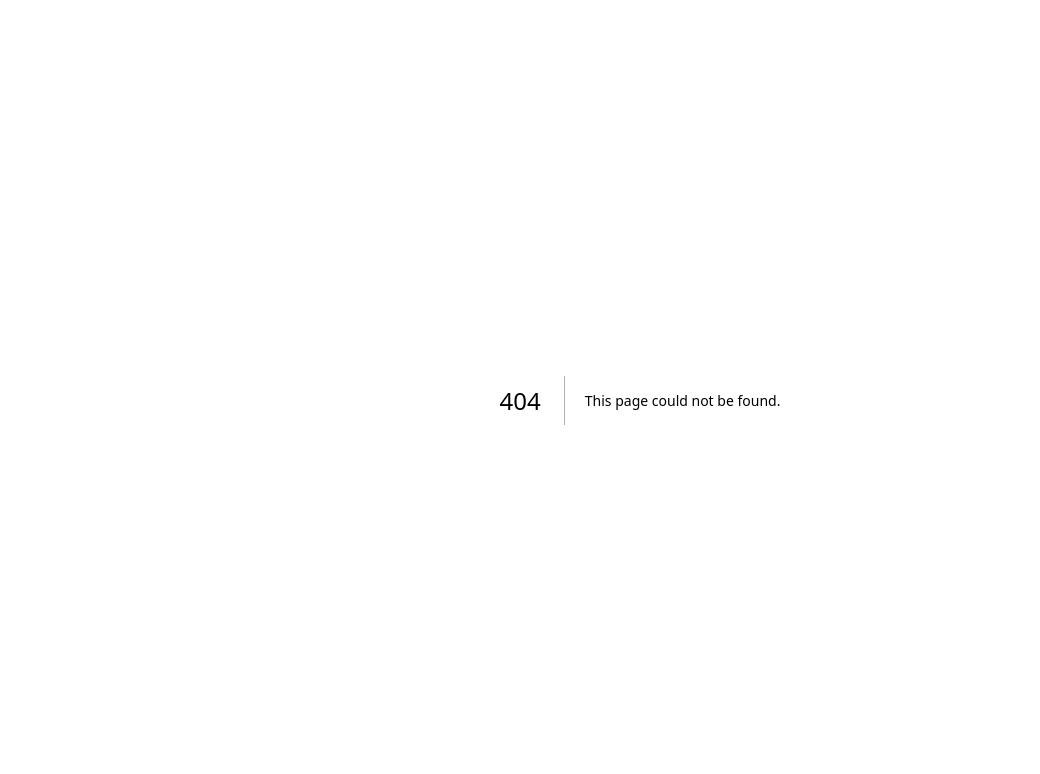
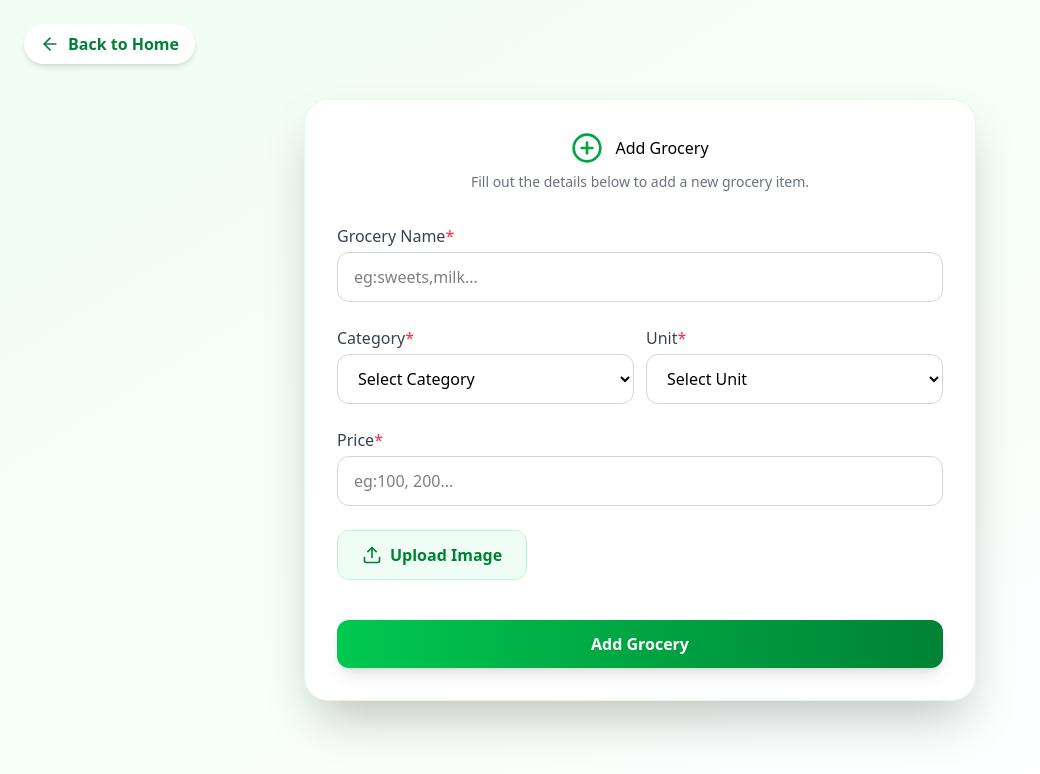
Before and after one commit to vikashrao5464/grocery-delivery, a Next.js app in the folder snapcart/: page /admin/add-grocery in a window 1280 px wide. Before the commit this address had no page. Shown: the top 774 px of the page, without its empty margins (0-1040 px from the left). Built offline with nearby package versions, Linux system fonts and the light colour scheme.

Commit message:
added page for adding grocery(admin route)

```diff
--- /dev/null
+++ b/snapcart/src/app/admin/add-grocery/page.tsx
@@ -0,0 +1,151 @@
+"use client"
+import React, { ChangeEvent, FormEvent } from 'react'
+import Link from 'next/link'
+import { ArrowLeft, Loader, PlusCircle, Upload } from 'lucide-react'
+import { motion } from 'framer-motion'
+import { useState } from 'react'
+import Image from 'next/image'
+import axios from 'axios'
+
+const categories = [
+  "Fruits and Vegetables",
+  "Dairy and Eggs",
+  "Rice,Atta and Grains",
+  "Snacks and Biscuits",
+  "Spices and Masalas",
+  "Beverages and Drinks",
+  "Personal Care",
+  "HouseHold Supplies",
+  "Instant and Packed Foods",
+  "Baby and Pet Care"
+]
+const units = ["kg", "g", "litre", "ml", "piece", "pack"]
+function AddGrocery() {
+  const [name,setName]=useState("");
+  const [category,setCategory]=useState("");
+  const [price,setPrice]=useState("");
+  const [unit,setUnit]=useState("");
+  const [loading,setLoading]=useState(false);
+  const [preview,setPreview]=useState<string | null>();
+  const [backendImage ,setBackendImage]=useState<File | null>();
+  const handleImageChange=(e:ChangeEvent<HTMLInputElement>)=>{
+    const files=e.target.files;
+    if(!files || files.length==0) return;
+    const file=files[0];
+    setBackendImage(file);
+    setPreview(URL.createObjectURL(file));
+  }
+const handleSubmit=async(e:FormEvent) => {
+    try{
+      e.preventDefault();
+      setLoading(true);
+      const formData=new FormData();
+      formData.append("name",name);
+      formData.append("category",category);
+      formData.append("price",price);
+      formData.append("unit",unit);
+      if(backendImage){
+        formData.append("image",backendImage);
+      }
+   const result=await axios.post("/api/admin/add-grocery",formData);
+    setLoading(false);
+   console.log(result.data);
+    }catch(error){
+     console.log(error);
+      setLoading(false);
+    }
+}
+  return (
+
+    <div className='min-h-screen flex items-center justify-center bg-linear-to-br from-green-50 to-white py-16 px-4 relative '>
+      <Link href={"/"} className='absolute top-6 left-6 flex items-center gap-2 text-green-700 font-semibold bg-white px-4 py-2 rounded-full shadow-md hover:bg-green-100 hover:shadow-lg transition-all'>
+        <ArrowLeft className='w-5 h-5' />
+        <span className='hidden md:flex'>Back to Home</span>
+      </Link>
+
+      <motion.div
+        initial={{ y: 20, opacity: 0 }}
+        animate={{ y: 0, opacity: 1 }}
+        transition={{ duration: 0.4 }}
+        className='bg-white w-full max-w-2xl shadow-2xl rounded-3xl border border-green-100 p-8'
+      >
+        <div className='flex flex-col items-center mb-8'>
+          <div className='flex items-center gap-3 '>
+            <PlusCircle className='text-green-600 w-8 h-8' />
+            <h1>Add Grocery</h1>
+
+          </div>
+          <p className='text-gray-500 text-sm mt-2 text-center '>Fill out the details below to add a new grocery item.</p>
+        </div>
+
+        <form className='flex flex-col gap-6 w-full' onSubmit={handleSubmit}>
+          <div>
+            <label htmlFor='name' className='block text-gray-700 font-medium mb-1'>
+              Grocery Name
+              <span className='text-red-500 '>*</span></label>
+            <input type='text' id='name' value={name} placeholder='eg:sweets,milk...' className='w-full border border-gray-300 rounded-xl px-4 py-3  outline-none focus:ring-2 focus:ring-green-400 transition-all'
+            onChange={(e)=>setName(e.target.value)} />
+          </div>
+
+          <div className='grid grid-cols-1 sm:grid-cols-2 gap-3'>
+            <div>
+              <label className='block text-gray-700 font-medium mb-1'>Category
+                <span className='text-red-500'>*</span>
+              </label>
+              <select name="category" value={category} onChange={(e) => setCategory(e.target.value)} className='w-full border border-gray-300 rounded-xl px-4 py-3  outline-none focus:ring-2 focus:ring-green-400 transition-all bg-white'>
+                <option value="">Select Category</option>
+                {categories.map(cat => (
+                  <option key={cat} value={cat}>{cat}</option>
+                ))}
+              </select>
+            </div>
+
+            <div>
+           <label className='block text-gray-700 font-medium mb-1'>Unit
+                <span className='text-red-500'>*</span>
+              </label>
+              <select name="unit" value={unit} onChange={(e)=>setUnit(e.target.value)} className='w-full border border-gray-300 rounded-xl px-4 py-3  outline-none focus:ring-2 focus:ring-green-400 transition-all bg-white'>
+                <option value="">Select Unit</option>
+                {units.map(unit => (
+                  <option key={unit} value={unit}>{unit}</option>
+                ))}
+              </select>
+            </div>
+          </div>
+
+          <div>
+            <label htmlFor='price' className='block text-gray-700 font-medium mb-1'>
+              Price
+              <span className='text-red-500 '>*</span></label>
+            <input type='text' id='price' value={price} onChange={(e)=>setPrice(e.target.value)} placeholder='eg:100, 200...' className='w-full border border-gray-300 rounded-xl px-4 py-3  outline-none focus:ring-2 focus:ring-green-400 transition-all' />
+          </div>
+
+          <div className='flex flex-col sm:flex-row items-center gap-5'>
+            <label htmlFor='image' className='cursor-pointer flex items-center justify-center gap-2 bg-green-50 text-green-700 font-semibold border border-green-200 rounded-xl px-6 py-3 hover:bg-green-100 transition-all w-full sm:w-auto'>
+              <Upload className='w-5 h-5' />
+              Upload Image
+             </label>
+            <input type='file' accept='image/*' id='image' hidden
+            onChange={handleImageChange}
+            />
+
+            {preview && <Image src={preview} alt="Image" width={100} height={100} className='rounded-xl shadow-md border border-gray-200 object-cover' />}
+          </div>
+
+          <motion.button
+          whileHover={{scale:1.02}}
+          whileTap={{scale:0.9}}
+          disabled={loading}
+          className='mt-4 w-full bg-linear-to-r from-green-500 to-green-700 text-white font-semibold py-3 rounded-xl shadow-lg hover:shadow-xl disabled:opacity-60 transition-all flex items-center justify-center gap-2'
+          >
+            {loading ? <Loader className='w-5 h-5 animate-spin' /> :  "Add Grocery" }
+          </motion.button>
+
+        </form>
+      </motion.div>
+
+    </div>
+  )
+}
+
+export default AddGrocery
--- a/snapcart/src/auth.ts
+++ b/snapcart/src/auth.ts
@@ -15,7 +15,7 @@ export const { handlers, signIn, signOut, auth } = NextAuth({
 
       },
       async authorize(credentials,request){
-       connectDb();
+       await connectDb();
        const email=credentials.email;
        const password=credentials.password as string;
        const user=await User.findOne({email});
@@ -43,7 +43,7 @@ export const { handlers, signIn, signOut, auth } = NextAuth({
   // for google provider
   async signIn({user,account}){
     if(account?.provider==="google"){
-      connectDb();
+      await connectDb();
       // check if user already exists
       let dbUser=await User.findOne({email:user.email});
       if(!dbUser){
--- a/snapcart/src/components/Nav.tsx
+++ b/snapcart/src/components/Nav.tsx
@@ -3,37 +3,81 @@ import React, { useEffect, useRef, useState } from 'react'
 import mongoose from 'mongoose';
 import Link from 'next/link';
 import Image from 'next/image';
-import { Cross, LogOut, Package, PlusCircle, Search, SearchCheck, ShoppingCartIcon, User, UserCircle, X ,Boxes, ClipboardCheck} from 'lucide-react';
+import { Cross, LogOut, Package, PlusCircle, Search, SearchCheck, ShoppingCartIcon, User, UserCircle, X, Boxes, ClipboardCheck, Menu } from 'lucide-react';
 import { AnimatePresence } from 'motion/react';
-import {motion} from 'motion/react';
+import { motion } from 'motion/react';
 import { signOut } from 'next-auth/react';
+import { createPortal } from 'react-dom';
 
-interface IUser{
-  _id:mongoose.Types.ObjectId;
-  name:string;
-  email:string;
-  password?:string;
-  mobile?:string;
-  role:"user" | "admin" | "deliveryBoy";
-  image?:string;
+interface IUser {
+  _id: mongoose.Types.ObjectId;
+  name: string;
+  email: string;
+  password?: string;
+  mobile?: string;
+  role: "user" | "admin" | "deliveryBoy";
+  image?: string;
 }
 
-function Nav ({user}:{user:IUser}) {
-  console.log("nav user:",user);
-  const [open,setOpen] =useState(false);
-  const profileDropDown=useRef<HTMLDivElement>(null);
-  const [searchBarOpen,setSearchBarOpen]=useState(false);
-  useEffect(()=>{
-    const handleClickOutside=(e:MouseEvent)=>{
-      if(profileDropDown.current && !profileDropDown.current.contains(e.target as Node)){
+function Nav({ user }: { user: IUser }) {
+  console.log("nav user:", user);
+  const [open, setOpen] = useState(false);
+  const profileDropDown = useRef<HTMLDivElement>(null);
+  const [searchBarOpen, setSearchBarOpen] = useState(false);
+  const [menuOpen, setMenuOpen] = useState(false);
+  useEffect(() => {
+    const handleClickOutside = (e: MouseEvent) => {
+      if (profileDropDown.current && !profileDropDown.current.contains(e.target as Node)) {
         setOpen(false);
       }
     }
-    document.addEventListener("mousedown",handleClickOutside);
-    return ()=>{
-      document.removeEventListener("mousedown",handleClickOutside);
+    document.addEventListener("mousedown", handleClickOutside);
+    return () => {
+      document.removeEventListener("mousedown", handleClickOutside);
     }
-  },[]);
+  }, []);
+
+  const sideBar = menuOpen ? createPortal(
+    <AnimatePresence>
+      <motion.div
+        initial={{ x: -100, opacity: 0 }}
+        animate={{ x: 0, opacity: 1 }}
+        exit={{ x: -100 }}
+        transition={{ type: "spring", stiffness: 100, damping: 10 }}
+        className='fixed top-0 left-0 h-full w-[75%] sm:w-[60%] z-9999 bg-linear-to-b from-green-800/90 via-green-700/80 to-green-900/80 backdrop-blur-xl border-r border-green-400/20 shadow-[0_0_50px_-10px_rgba(0,255,100,0.3)] flex flex-col p-6 text-white '
+      >
+        <div className='flex justify-between items-center mb-2'>
+          <h1 className='font-extrabold text-2xl tracking-wide text-white/90'>Admin Panel</h1>
+          <button onClick={() => setMenuOpen(false)} className='text-white/80 hover:text-red-400 text-2xl font-semibold transition '><X /></button>
+        </div>
+
+        <div className='flex items-center gap-3 p-3 mt-3 rounded-xl bg-white/10 hover:bg-white/15 transition-all shadow-inner '>
+          <div className='w-12 h-12 rounded-full relative overflow-hidden border-2 border-green-400/60 shadow-md '>
+            {user.image ? <Image src={user.image} alt="user image" fill className='object-cover rounded-full' /> : <User />}
+          </div>
+          <div>
+            <h2 className='text-lg font-semibold text-white'>{user.name}</h2>
+            <p className='text-xs text-green-200 capitalize tracking-wide'>{user.role}</p>
+          </div>
+
+        </div>
+        <div className='flex flex-col gap-3 font-medium mt-6 '>
+          <Link href={"/admin/add-grocery"} className='flex items-center gap-3 p-3 rounded-lg bg-white/10 hover:bg-white/20 hover:pl-4 transition-all'> <PlusCircle className='w-5 h-5 ' />
+            Add Grocery</Link>
+          <Link href={""} className='flex items-center gap-3 p-3 rounded-lg bg-white/10 hover:bg-white/20 hover:pl-4 transition-all'> <Boxes className='w-5 h-5 ' /> View grocery</Link>
+          <Link href={""} className='flex items-center gap-3 p-3 rounded-lg bg-white/10 hover:bg-white/20 hover:pl-4 transition-all'><ClipboardCheck className='w-5 h-5' /> Manage Orders</Link>
+        </div>
+
+        <div className='my-5 border-t border-white/20'></div>
+        <div className='flex items-center gap-3 text-red-300 font-semibold mt-auto hover:bg-red-500 /20 p-3 rounded-lg transition-all ' onClick={async () => await signOut({ callbackUrl: "/" })}>
+          <LogOut className='w-5 h-5 text-red-400 ' />
+          Log Out
+        </div>
+
+
+      </motion.div>
+    </AnimatePresence>, document.body
+  ) : null
   return (
     <div className='w-[95%] fixed top-4 left-1/2 -translate-x-1/2 bg-gradient-to-r from-green-500  to-green-700 rounded-2xl shadow-lg shadow-black/30 flex justify-between items-center h-20 px-4 md:px-8 z-50 ' >
 
@@ -42,72 +86,75 @@ function Nav ({user}:{user:IUser}) {
 
 
 
-     {user.role==="user" &&   <form className='hidden md:flex items-center bg-white rounded-full px-4 py-2 w-1/2 max-w-lg shadow-md'>
-      <Search className='text-gray-500 w-5 h-5 mr-2'/>
-      <input type="text" placeholder='Search Grocries...' className='w-full outline-none text-gray-700 placeholder-gray-400'/>
+      {user.role === "user" && <form className='hidden md:flex items-center bg-white rounded-full px-4 py-2 w-1/2 max-w-lg shadow-md'>
+        <Search className='text-gray-500 w-5 h-5 mr-2' />
+        <input type="text" placeholder='Search Grocries...' className='w-full outline-none text-gray-700 placeholder-gray-400' />
       </form>}
 
       {/* for smaller screen search button */}
       <div className='flex items-center gap-3 md:gap-6 relative'>
 
-        {user.role==="user" && <> <div className='bg-white rounded-full w-11 h-11 flex items-center justify-center shadow-md hover:scale-105 transition md:hidden' onClick={()=>setSearchBarOpen(prev=>!prev)}>
-          <Search className='text-green-600 w-6 h-6'/>
+        {user.role === "user" && <> <div className='bg-white rounded-full w-11 h-11 flex items-center justify-center shadow-md hover:scale-105 transition md:hidden' onClick={() => setSearchBarOpen(prev => !prev)}>
+          <Search className='text-green-600 w-6 h-6' />
 
         </div>
 
           <Link href={""} className='relative bg-white rounded-full w-11 h-11 flex items-center justify-center shadow-md hover:scale-105 transition'>
-         <ShoppingCartIcon className='text-green-600 w-6 h-6 '/>
+            <ShoppingCartIcon className='text-green-600 w-6 h-6 ' />
             <span className='absolute -top-1 -right-1 bg-red-500 text-white text-xs w-5 h-5 flex items-center justify-center rounded-full font-semibold shadow '>0</span>
           </Link></>}
 
         {/* Nav for admin  */}
-        {user.role==="admin" &&
+        {user.role === "admin" &&
           <>
             <div className='hidden md:flex items-center gap-4 '>
-          <Link href={""} className='flex items-center gap-2 bg-white text-green-700 font-semibold px-4 py-2 rounded-full hover:bg-green-100 transition-all'> <PlusCircle className='w-5 h-5 '/>
+              <Link href={"/admin/add-grocery"} className='flex items-center gap-2 bg-white text-green-700 font-semibold px-4 py-2 rounded-full hover:bg-green-100 transition-all'> <PlusCircle className='w-5 h-5 ' />
                 Add Grocery</Link>
-          <Link href={""} className='flex items-center gap-2 bg-white text-green-700 font-semibold px-4 py-2 rounded-full hover:bg-green-100 transition-all'> <Boxes className='w-5 h-5 '/> View grocery</Link>
-          <Link href={""} className='flex items-center gap-2 bg-white text-green-700 font-semibold px-4 py-2 rounded-full hover:bg-green-100 transition-all'><ClipboardCheck className='w-5 h-5'/> Manage Orders</Link>
+              <Link href={""} className='flex items-center gap-2 bg-white text-green-700 font-semibold px-4 py-2 rounded-full hover:bg-green-100 transition-all'> <Boxes className='w-5 h-5 ' /> View grocery</Link>
+              <Link href={""} className='flex items-center gap-2 bg-white text-green-700 font-semibold px-4 py-2 rounded-full hover:bg-green-100 transition-all'><ClipboardCheck className='w-5 h-5' /> Manage Orders</Link>
+            </div>
+            <div className='md:hidden bg-white rounded-full w-10 h-10 flex items-center justify-center shadow-md ' onClick={() => setMenuOpen(prev => !prev)}>
+              <Menu className='text-green-600 w-6 h-6 ' />
             </div>
           </>
         }
 
 
         <div className='relative' ref={profileDropDown}>
-        <div className='bg-white rounded-full w-11 h-11 flex items-center justify-center overflow-hidden shadow-md hover:scale-105 transition-transform ' onClick={()=>setOpen(prev=>!prev)}>
-          {user.image ? <Image src={user.image} alt="user image" fill className='object-cover rounded-full'/> : <User />}
+          <div className='bg-white rounded-full w-11 h-11 flex items-center justify-center overflow-hidden shadow-md hover:scale-105 transition-transform ' onClick={() => setOpen(prev => !prev)}>
+            {user.image ? <Image src={user.image} alt="user image" fill className='object-cover rounded-full' /> : <User />}
           </div>
 
 
           <AnimatePresence>
             {open &&
               <motion.div
-             initial={{opacity:0,scale:0.95 ,y:-10}}
-             animate={{opacity:1,scale:1,y:0}}
-             transition={{duration:0.4}}
-             exit={{opacity:0,scale:0.95 ,y:-10}}
+                initial={{ opacity: 0, scale: 0.95, y: -10 }}
+                animate={{ opacity: 1, scale: 1, y: 0 }}
+                transition={{ duration: 0.4 }}
+                exit={{ opacity: 0, scale: 0.95, y: -10 }}
                 className='absolute right-0 mt-3 w-56 bg-white rounded-2xl shadow-xl border border-gray-200 p-3 z-999'
               >
                 <div className='flex items-center gap-3 px-3 py-2 border-b border-gray-100'>
                   <div className='w-10 h-10 rounded-full bg-green-100 flex items-center justify-center relative overflow-hidden '>
-                   {user.image ? <Image src={user.image} alt="user image" fill className='object-cover rounded-full'/> : <User />}
+                    {user.image ? <Image src={user.image} alt="user image" fill className='object-cover rounded-full' /> : <User />}
                   </div>
                   <div>
                     <div className='text-gray-800 font-semibold '>{user.name}</div>
                     <div className='text-xs text-gray-500 capitalize'>{user.role}</div>
                   </div>
                 </div>
-              {user.role==="user" &&  <Link href={""} className='flex items-center gap-2 px-3 py-3 hover:bg-green-50 rounded-lg text-gray-700 font-medium' onClick={()=>setOpen(false)}>
-              <Package className='w-5 h-5 text-green-600 '/>
+                {user.role === "user" && <Link href={""} className='flex items-center gap-2 px-3 py-3 hover:bg-green-50 rounded-lg text-gray-700 font-medium' onClick={() => setOpen(false)}>
+                  <Package className='w-5 h-5 text-green-600 ' />
                   My Orders
                 </Link>}
 
 
-              <button className='flex items-center gap-2 w-full text-left px-3 py-3 hover:bg-red-50 rounded-lg text-gray-700 font-medium' onClick={()=>{
+                <button className='flex items-center gap-2 w-full text-left px-3 py-3 hover:bg-red-50 rounded-lg text-gray-700 font-medium' onClick={() => {
                   setOpen(false)
-                signOut({callbackUrl:"/login"})
+                  signOut({ callbackUrl: "/login" })
                 }}>
-                <LogOut className='w-5 h-5 text-red-600 '/>
+                  <LogOut className='w-5 h-5 text-red-600 ' />
                   Log Out
                 </button>
 
@@ -122,18 +169,18 @@ function Nav ({user}:{user:IUser}) {
             {searchBarOpen
               &&
               <motion.div
-             initial={{opacity:0,scale:0.95 ,y:-10}}
-             animate={{opacity:1,scale:1,y:0}}
-             transition={{duration:0.4}}
-             exit={{opacity:0,scale:0.95 ,y:-10}}
+                initial={{ opacity: 0, scale: 0.95, y: -10 }}
+                animate={{ opacity: 1, scale: 1, y: 0 }}
+                transition={{ duration: 0.4 }}
+                exit={{ opacity: 0, scale: 0.95, y: -10 }}
                 className='fixed top-24 left-1/2 -translate-x-1/2 w-[90%] bg-white rounded-full shadow-lg z-40 flex items-center px-4 py-2'
               >
                 <Search className='text-gray-500 w-5 h-5 mr-2 ' />
                 <form className='grow'>
-                <input type="text" placeholder='Search Grocries...' className='w-full outline-none text-gray-700'/>
+                  <input type="text" placeholder='Search Grocries...' className='w-full outline-none text-gray-700' />
                 </form>
-              <button onClick={()=>setSearchBarOpen(false)}>
-                <X className='text-gray-500 w-5 h-5 '/>
+                <button onClick={() => setSearchBarOpen(false)}>
+                  <X className='text-gray-500 w-5 h-5 ' />
                 </button>
               </motion.div>
             }
@@ -143,6 +190,7 @@ function Nav ({user}:{user:IUser}) {
 
         </div>
       </div>
+      {sideBar}
     </div>
   )
 }
--- a/snapcart/src/models/grocery.model.ts
+++ b/snapcart/src/models/grocery.model.ts
@@ -39,6 +39,7 @@ const grocerySchema=new mongoose.Schema<IGrocery>({
   unit:{
     type:String,
     required:true,
+    enum:["kg","g","litre","ml","piece","pack"]
 
   },
   image:{
```
Lines whose indentation alone changed are shown as unchanged.
